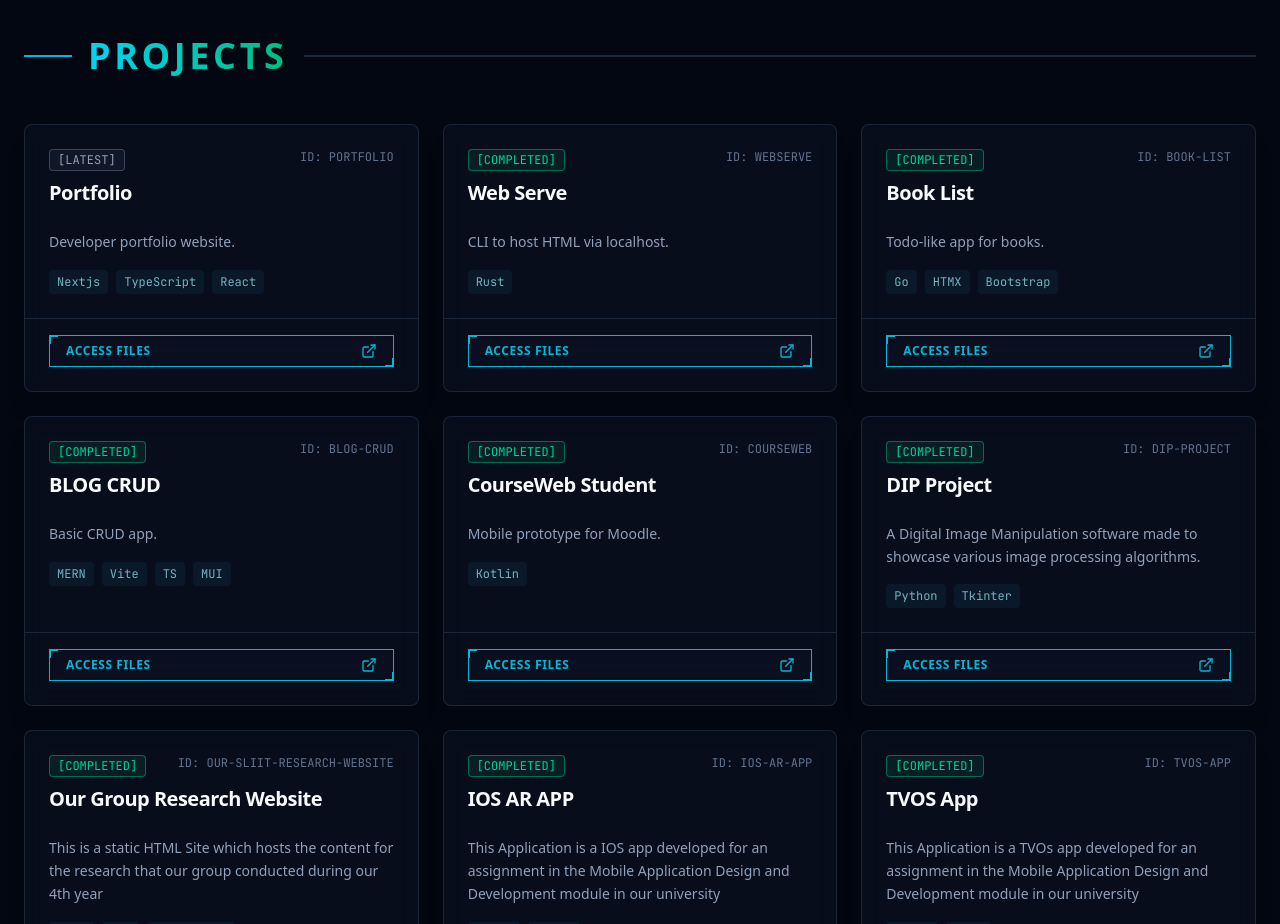
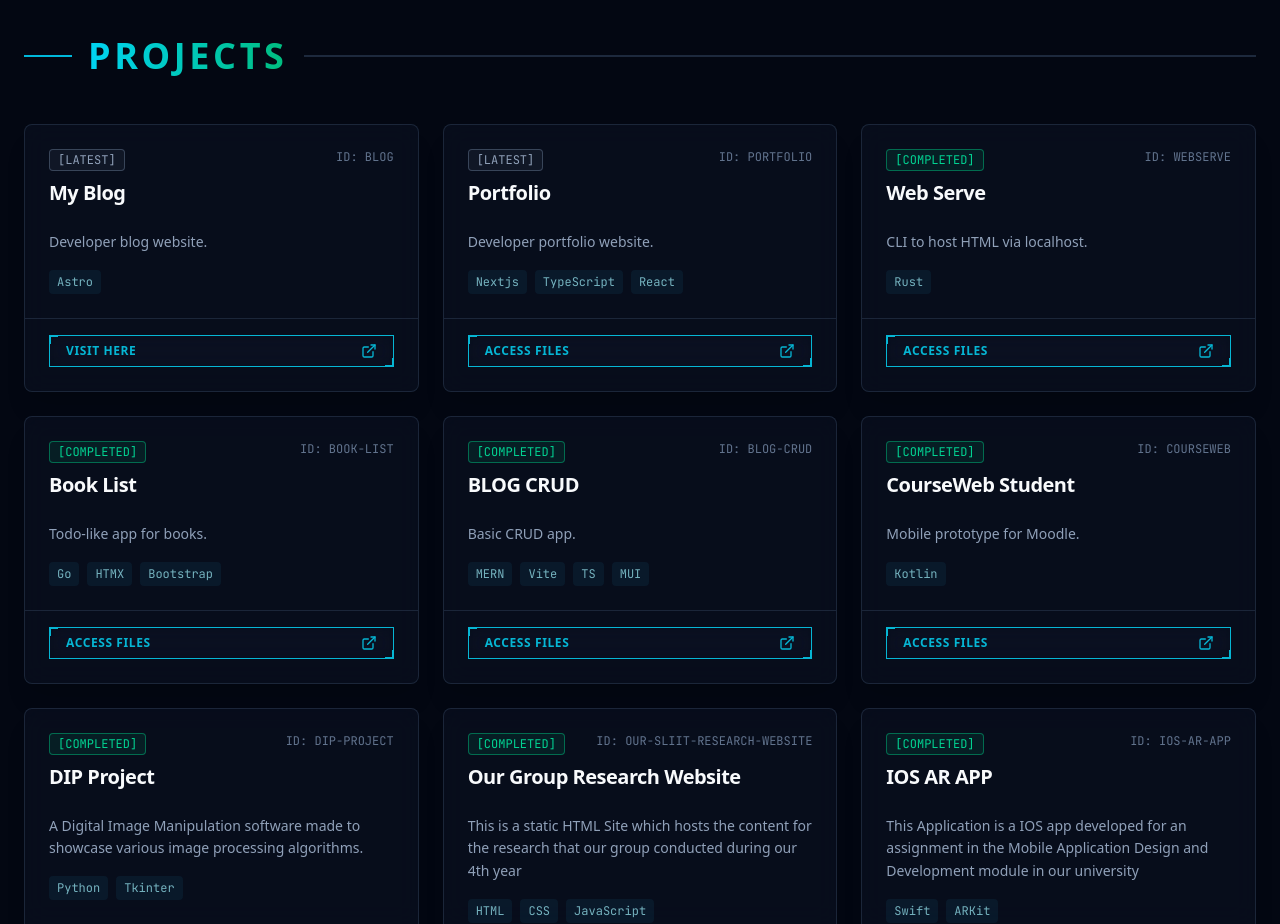
Before and after one commit to KisuraWSP/KisuraWSP.github.io, a Next.js app: page / in a window 1280 px wide. Shown: the part 820-1744 px from the top of the page. Built offline with nearby package versions, Linux system fonts and the light colour scheme.

Commit message:
added blog to my portfolio website and condition to render for the blog project only

```diff
--- a/src/components/sections/ProjectsSection.tsx
+++ b/src/components/sections/ProjectsSection.tsx
@@ -80,7 +80,7 @@ export function ProjectsSection() {
                             <CardFooter className="pt-4 border-t border-slate-700/50">
                                 <a href={project.link} target="_blank" rel="noopener noreferrer" className="w-full">
                                     <Button variant="cyber" size="sm" className="w-full justify-between group-hover:bg-cyan-500/10">
-                                        ACCESS FILES
+                                        {project.id === "blog" ? "VISIT HERE" : "ACCESS FILES"}
                                         <ExternalLink className="w-4 h-4 ml-2" />
                                     </Button>
                                 </a>
--- a/src/data/portfolio.ts
+++ b/src/data/portfolio.ts
@@ -60,6 +60,14 @@ export const PORTFOLIO_DATA = {
         }
     ],
     projects: [
+        {
+            id: "blog",
+            title: "My Blog",
+            description: "Developer blog website.",
+            tech: ["Astro"],
+            link: "https://kimsura-blog.vercel.app",
+            status: "Latest",
+        },
         {
             id: "portfolio",
             title: "Portfolio",
```
